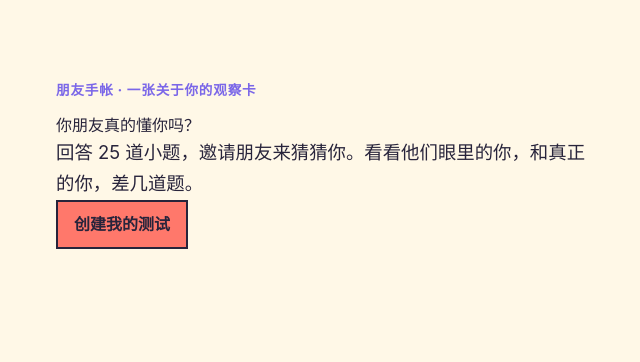
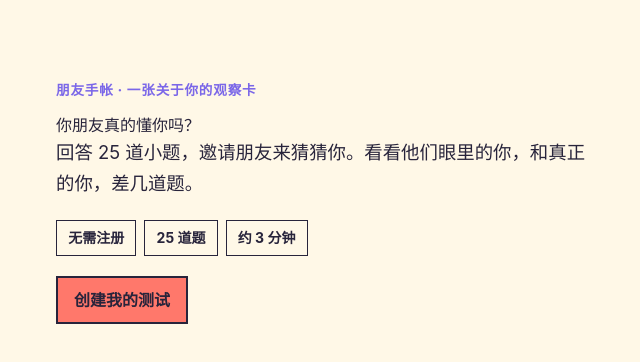
Before and after one commit to ly9527-04/game-do-you-know-me, a Next.js app: page / in a window 1280 px wide. Shown: the top 362 px of the page, without its empty margins (248-888 px from the left). Built offline with nearby package versions, Linux system fonts and the light colour scheme; no server answers.

Commit message:
feat: clarify homepage effort

```diff
--- a/src/app/globals.css
+++ b/src/app/globals.css
@@ -205,6 +205,22 @@ body {
   line-height: 1.7;
 }
 
+.home-page__facts {
+  display: flex;
+  flex-wrap: wrap;
+  gap: 0.5rem;
+  margin: 1.25rem 0;
+  padding: 0;
+  list-style: none;
+}
+
+.home-page__facts li {
+  padding: 0.4rem 0.7rem;
+  border: 1px solid var(--ink);
+  font-size: 0.875rem;
+  font-weight: 700;
+}
+
 .button {
   display: inline-flex;
   min-height: 2.8rem;
--- a/src/app/page.tsx
+++ b/src/app/page.tsx
@@ -8,6 +8,11 @@ export default function HomePage() {
       <p className="eyebrow">朋友手帐 · 一张关于你的观察卡</p>
       <h1>你朋友真的懂你吗？</h1>
       <p className="lede">回答 25 道小题，邀请朋友来猜猜你。看看他们眼里的你，和真正的你，差几道题。</p>
+      <ul className="home-page__facts" aria-label="测试说明">
+        <li>无需注册</li>
+        <li>25 道题</li>
+        <li>约 3 分钟</li>
+      </ul>
       <HomeActions />
     </main>
   )
```
Also changed, not shown: 1 other file (tests, documents, lock files or other folders).
